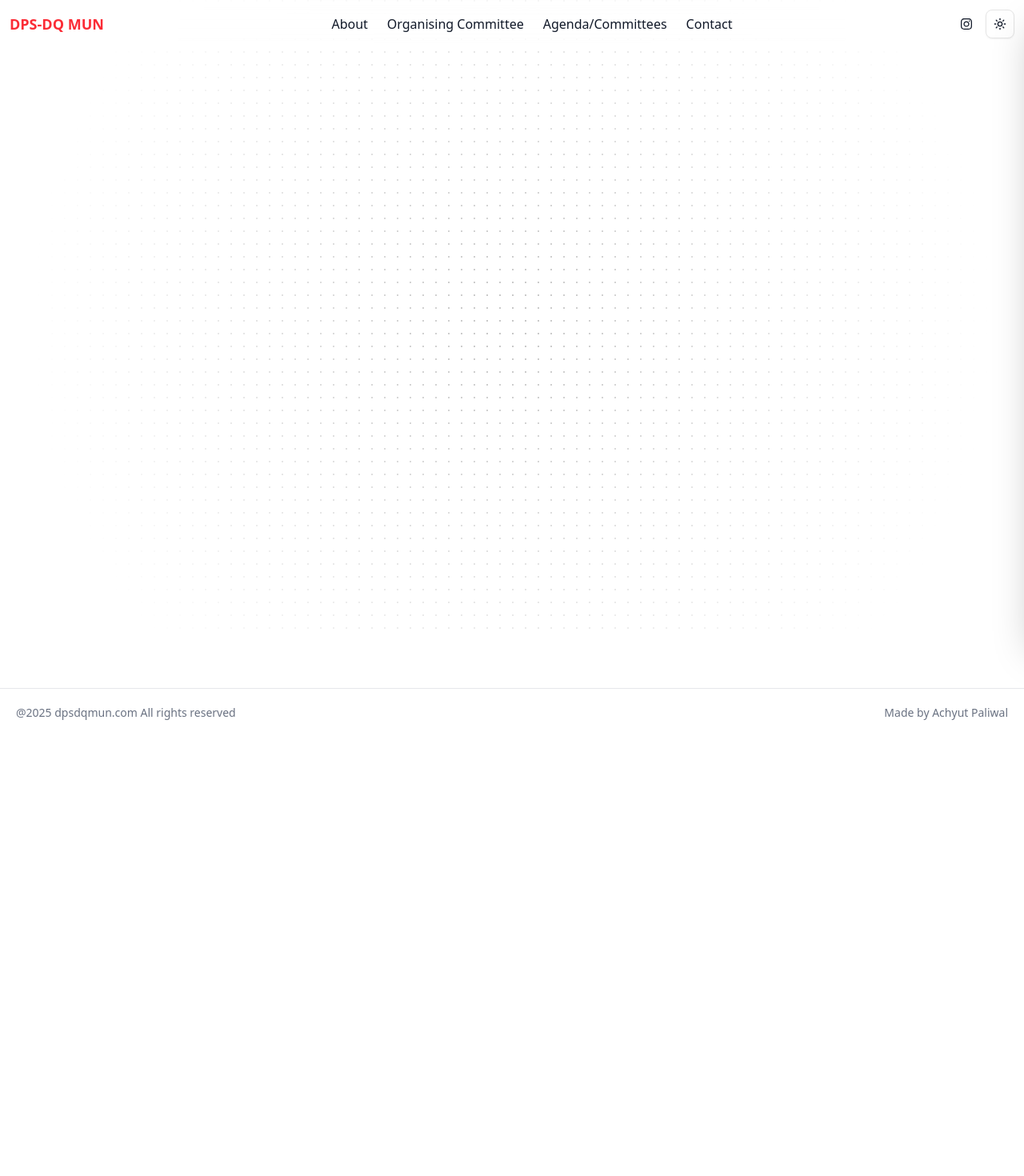
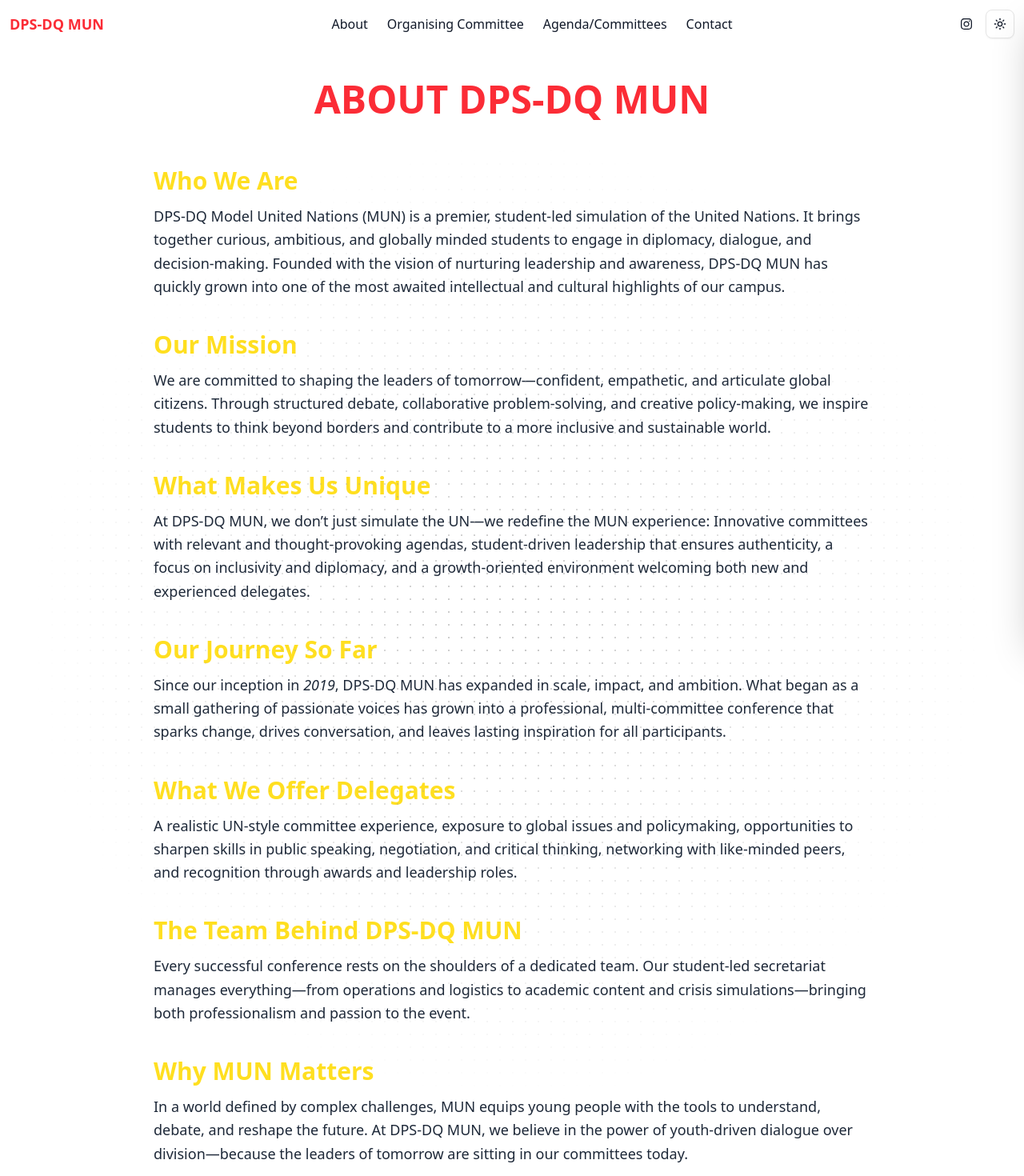
Before and after one commit to Achyut2009/dpsdqmun, a Next.js app: page /about in a window 1280 px wide. Shown: the top 1470 px of the page at 80% size. Before the commit the page ends 921 px from the top, so only its background shows below. Built offline with nearby package versions, Linux system fonts and the light colour scheme.

Commit message:
40th commit

```diff
--- a/src/app/about/page.tsx
+++ b/src/app/about/page.tsx
@@ -1,16 +1,103 @@
-"use client"
+"use client";
 
-import { DotPattern } from "@/components/ui/dot-pattern"
-import { cn } from "@/lib/utils"
+import { DotPattern } from "@/components/ui/dot-pattern";
+import { cn } from "@/lib/utils";
 
 export default function About() {
   return (
-        <div className="flex flex-col items-center justify-center min-h-screen py-2" id="about">
+    <div
+      className="relative p-10 flex flex-col min-h-screen gap-10 bg-fixed bg-center bg-cover text-gray-800 dark:text-gray-200"
+      id="about"
+    >
+
+      {/* Background Pattern */}
       <DotPattern
         className={cn(
           "[mask-image:radial-gradient(600px_circle_at_center,white,transparent)]",
         )}
       />
+
+      {/* Page Heading */}
+      <h1 className="text-5xl font-bold mb-5 text-red-500 text-center">
+        ABOUT DPS-DQ MUN
+      </h1>
+
+      {/* Content Sections */}
+      <div className="flex flex-col max-w-4xl mx-auto gap-10">
+        <section>
+          <h2 className="text-3xl font-semibold text-yellow-300 mb-3">Who We Are</h2>
+          <p className="text-lg leading-relaxed">
+            DPS-DQ Model United Nations (MUN) is a premier, student-led simulation of the
+            United Nations. It brings together curious, ambitious, and globally minded
+            students to engage in diplomacy, dialogue, and decision-making. Founded with
+            the vision of nurturing leadership and awareness, DPS-DQ MUN has quickly
+            grown into one of the most awaited intellectual and cultural highlights of
+            our campus.
+          </p>
+        </section>
+
+        <section>
+          <h2 className="text-3xl font-semibold text-yellow-300 mb-3">Our Mission</h2>
+          <p className="text-lg leading-relaxed">
+            We are committed to shaping the leaders of tomorrow—confident, empathetic,
+            and articulate global citizens. Through structured debate, collaborative
+            problem-solving, and creative policy-making, we inspire students to think
+            beyond borders and contribute to a more inclusive and sustainable world.
+          </p>
+        </section>
+
+        <section>
+          <h2 className="text-3xl font-semibold text-yellow-300 mb-3">What Makes Us Unique</h2>
+          <p className="text-lg leading-relaxed">
+            At DPS-DQ MUN, we don’t just simulate the UN—we redefine the MUN experience:
+            Innovative committees with relevant and thought-provoking agendas,
+            student-driven leadership that ensures authenticity, a focus on inclusivity
+            and diplomacy, and a growth-oriented environment welcoming both new and
+            experienced delegates.
+          </p>
+        </section>
+
+        <section>
+          <h2 className="text-3xl font-semibold text-yellow-300 mb-3">Our Journey So Far</h2>
+          <p className="text-lg leading-relaxed">
+            Since our inception in <span className="italic">2019</span>, DPS-DQ MUN
+            has expanded in scale, impact, and ambition. What began as a small gathering
+            of passionate voices has grown into a professional, multi-committee
+            conference that sparks change, drives conversation, and leaves lasting
+            inspiration for all participants.
+          </p>
+        </section>
+
+        <section>
+          <h2 className="text-3xl font-semibold text-yellow-300 mb-3">What We Offer Delegates</h2>
+          <p className="text-lg leading-relaxed">
+            A realistic UN-style committee experience, exposure to global issues and
+            policymaking, opportunities to sharpen skills in public speaking, negotiation,
+            and critical thinking, networking with like-minded peers, and recognition
+            through awards and leadership roles.
+          </p>
+        </section>
+
+        <section>
+          <h2 className="text-3xl font-semibold text-yellow-300 mb-3">The Team Behind DPS-DQ MUN</h2>
+          <p className="text-lg leading-relaxed">
+            Every successful conference rests on the shoulders of a dedicated team. Our
+            student-led secretariat manages everything—from operations and logistics to
+            academic content and crisis simulations—bringing both professionalism and
+            passion to the event.
+          </p>
+        </section>
+
+        <section>
+          <h2 className="text-3xl font-semibold text-yellow-300 mb-3">Why MUN Matters</h2>
+          <p className="text-lg leading-relaxed">
+            In a world defined by complex challenges, MUN equips young people with the
+            tools to understand, debate, and reshape the future. At DPS-DQ MUN, we
+            believe in the power of youth-driven dialogue over division—because the
+            leaders of tomorrow are sitting in our committees today.
+          </p>
+        </section>
+      </div>
     </div>
   );
 }
```
Also changed, not shown: public/2025/About_bg.png (added). Lines whose indentation alone changed are shown as unchanged.
